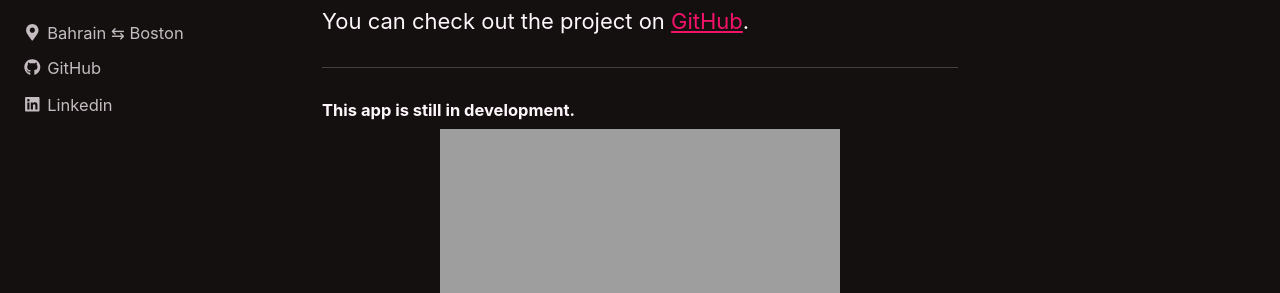
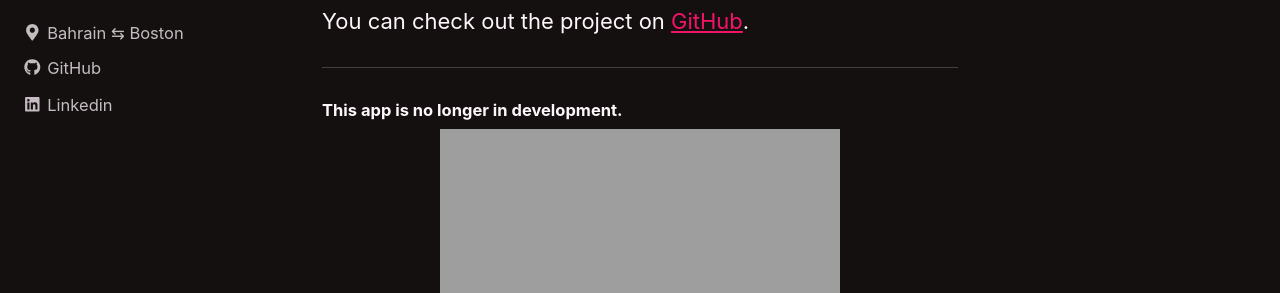
Before and after one commit to nbolar/nbolar.github.io, a Jekyll site: the page built from _posts/2019-08-01-newcast.md, in a window 1280 px wide and 900 px high, scrolled down 871 px. Shown: the part 160-453 px from the top of the window. Built offline with Jekyll 4.4.1, drawn with Linux system fonts in a browser that asks for light colours; cached includes are drawn as plain includes.

Commit message:
Updated Newcast info

```diff
--- a/_posts/2019-08-01-newcast.md
+++ b/_posts/2019-08-01-newcast.md
@@ -18,6 +18,6 @@ You can check out the project on [GitHub](https://github.com/nbolar/newcast).
 
 ________
 
-#### This app is still in development.
+#### This app is no longer in development.
 
 <div style="width:image width px; font-size:80%; text-align:center;"><img src="{{ site.url }}{{ site.baseurl }}/images/Newcast_screenshot.png" alt="Newcast" width="width" height="height" style="padding-bottom:0.5em;" /></div>
```
Also changed, not shown: 10 other files.
